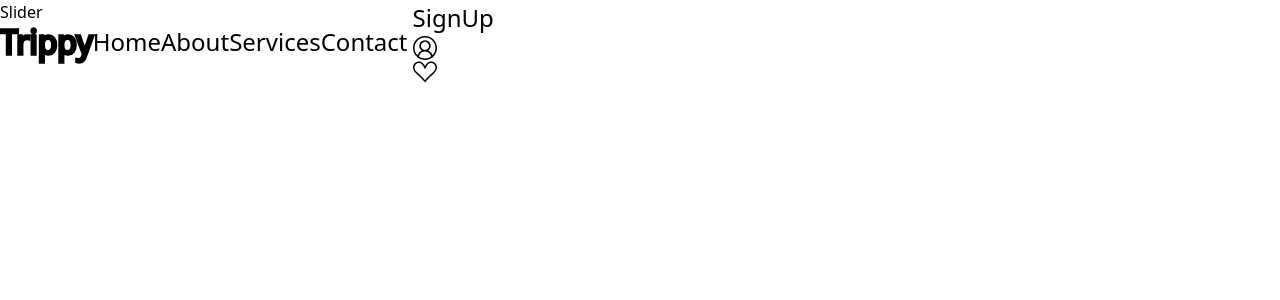
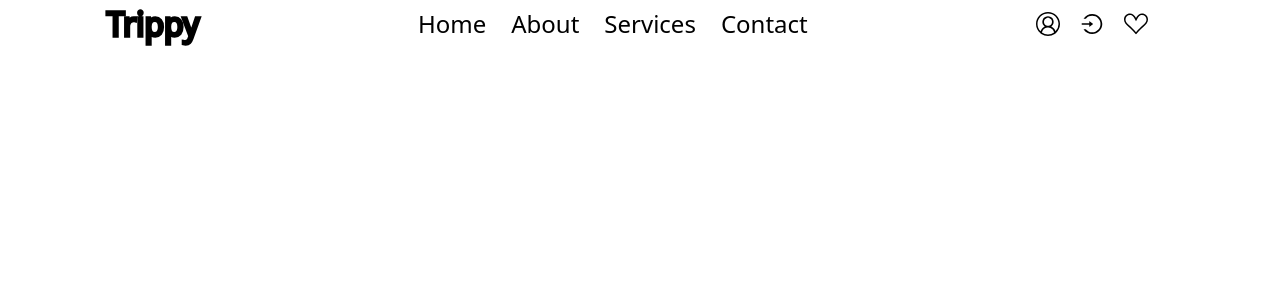
Before and after one commit to dibyam-jalan27/Disguise_HackAthon, a React (Create React App) app in the folder frontend/: page / in a window 1280 px wide. Shown: the top 300 px of the page. Built offline with nearby package versions, Linux system fonts and the light colour scheme.

Commit message:
navbar done

```diff
--- a/frontend/src/Pages/Home.js
+++ b/frontend/src/Pages/Home.js
@@ -5,10 +5,7 @@ import { Link } from 'react-router-dom';
 import Slider from '../components/Slider';
 
 const Home = () => {
-  return (
-    <Slider />
-
-  )
+  return
 }
 
 export default Home
--- a/frontend/src/components/Navbar.js
+++ b/frontend/src/components/Navbar.js
@@ -9,6 +9,7 @@ import { MdOutlineMedicalServices} from "react-icons/md";
 import { MdPermContactCalendar} from "react-icons/md";
 import {VscAccount} from "react-icons/vsc";
 import {BsSuitHeart} from "react-icons/bs";
+import {AiOutlineLogin} from 'react-icons/ai';
 
 export default function Navbar() {
 
@@ -28,8 +29,11 @@ export default function Navbar() {
 
         <ul className="right">
           <li className="singup">
-            <Link to="/signup">SignUp</Link>
-              <VscAccount/>
+            <Link to="/signup"><VscAccount/></Link>
+
+            </li>
+            <li>
+              <Link to=""><AiOutlineLogin/></Link>
             </li>
             <li>
               <BsSuitHeart/>
--- a/frontend/src/components/NavbarStyle.css
+++ b/frontend/src/components/NavbarStyle.css
@@ -10,24 +10,32 @@
     justify-content: space-around;
     align-items:center ;
     font-size: 1.5rem;
-    width: 100vp;
+    width: 100%;
 
     /* Add some space between the two lists */
     padding-right: 20px;
   }
 
   .nav-menu {
+
+    display: flex;
+    gap: 15px;
+
   }
 
   .nav-menu li {
     display: inline;
+    padding: 5px 5px;
   }
 
   /* Add some space between the two lists */
   .right {
+    display: flex;
+    margin-left: 5px;
+    gap: 10px;
 
-    margin-left: 5px;
   }
 
   .right li {
+    padding:5px 5px;
   }
```
